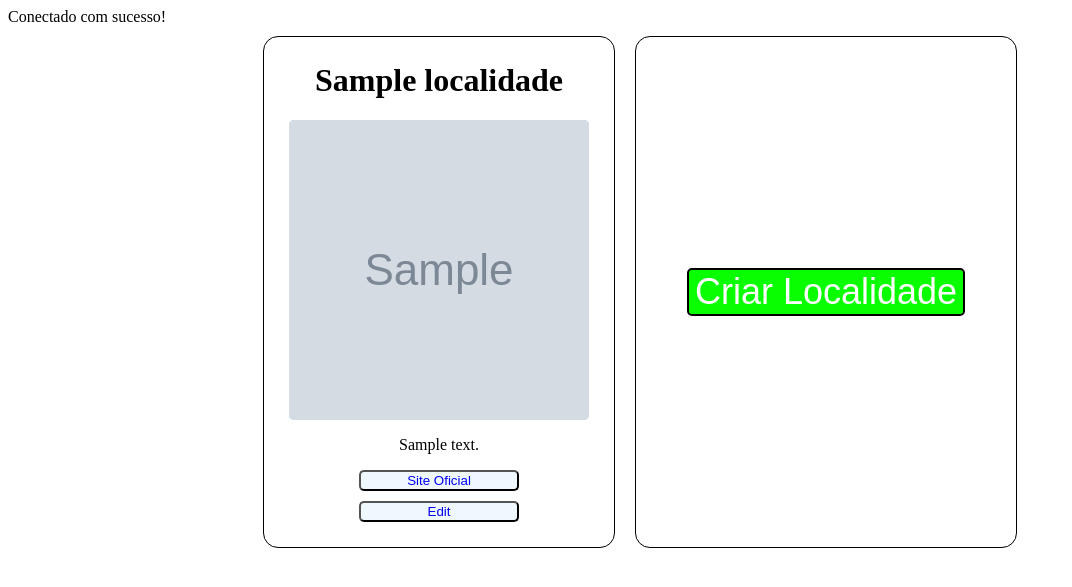
After one commit to rutszo/DBAT, a PHP site: page /localidade.php in a window 1280 px wide. The commit adds this page. Shown: the top 587 px of the page, without its empty margins (0-1072 px from the left). Run offline with PHP 8.4, Linux system fonts and the light colour scheme; tables that the repository leaves empty or names only in its code hold one stand-in row (values such as "Sample post"); grey boxes marked "Sample" are stand-in pictures.

Commit message:
big update

```diff
--- a/environment.php
+++ b/environment.php
@@ -1,8 +1,8 @@
 <?php
 
-$host = "localhost"; // Put your host server here
-$username = "root"; // Put your username here
-$password = ""; // Put your password here
-$database = "dbat"; // Put your database name here
+$host = "localhost";
+$username = "root";
+$password = "123456";
+$database = "dbat";
 
 ?>
--- a/index.php
+++ b/index.php
@@ -20,7 +20,7 @@ error_reporting(-1);
     <?php
 
     if (isset($_SESSION['loggedin'])){
-        echo "Estás logado";
+        header("./localidade.php");
         ?>
         <a href="logout.php">Sai aqui!</a>
         <?php
--- /dev/null
+++ b/localidade.php
@@ -0,0 +1,136 @@
+<?php
+include("./connect.php");
+
+function getLocalidades($conn){
+    $sql = "SELECT * FROM localidade ORDER BY id";
+    $result = mysqli_query($conn, $sql);
+
+    if (mysqli_num_rows($result) < 0){
+        return 0;
+    }
+
+    while ($row = mysqli_fetch_assoc($result)){
+        $id = $row["id"];
+        $nome = $row["nome"];
+        $desc = $row["descricao"];
+        $link = $row["linkfoto"];
+        $sof = $row["siteoficial"];
+
+        echo "<div class='localidade'>
+                <h1>$nome</h1>
+                <img src='$link'>
+                <p>$desc</p>
+                <button><a href='$sof'>Site Oficial</a></button>
+                <button><a href='elocalidade.php?id=$id'>Edit</a></button>
+            </div>";
+    }
+}
+
+?>
+
+<!DOCTYPE html>
+<html>
+<head>
+	<title>Localizations</title>
+	<style>
+.wrapper{
+            margin: 0;
+            padding: 0;
+            display: flex;
+			flex-wrap: wrap;
+			justify-content: center;
+        }
+
+        .clocalidade {
+            display: flex;
+            flex-direction: column;
+            border: 1px solid black;
+            border-radius: 15px;
+            overflow: hidden;
+            justify-content: center;
+            align-items: center;
+            width:350px;
+            padding: 15px;
+            margin: 10px;
+            height:480px;
+        }
+        .localidade {
+            display: flex;
+            flex-direction: column;
+            border: 1px solid black;
+            border-radius: 15px;
+            overflow: hidden;
+            justify-content: center;
+            align-items: center;
+            padding: 15px;
+            margin: 10px;
+        }
+        .localidade h1{
+            margin-top: 10px;
+        }
+        .clocalidade button{
+			background-color: rgb(9, 255, 0);
+			text-align: center;
+            text-decoration: none;
+			font-size: 36px;
+			color: white;
+            border-radius: 5px;
+            border: 2px black solid;
+        }
+        .clocalidade button a{
+			background-color: rgb(9, 255, 0);
+			text-align: center;
+            text-decoration: none;
+			font-size: 36px;
+			color: white;
+            border-radius: 5px;
+
+        }
+        .localidade img{
+            width: 300px;
+            height: 300px;
+            margin-left: 10px;
+            margin-right:10px;
+			background-color: lightblue;
+			text-align: center;
+			line-height: 200px;
+			font-size: 36px;
+			color: white;
+            border-radius: 5px;
+        }
+
+        .localidade button{
+            background-color: aliceblue;
+            border-radius: 5px;
+            width: 50%;
+            margin-bottom: 10px;
+        }
+
+        .localidade button a{
+            text-decoration: none;
+        }
+        .localidade:hover button {
+            display: block;
+        }
+
+        .localidade button a {
+            text-decoration: none;
+        }
+
+        .add-button {
+            text-align: center;
+            margin-bottom: 20px;
+        }
+    </style>
+</head>
+<body>
+	<div class="wrapper">
+        <?php
+            getLocalidades($connection);
+        ?>
+        <div class="clocalidade">
+            <button><a href="clocalidade.php">Criar Localidade</a></button>
+        </div>
+	</div>
+</body>
+</html>
```
Also changed, not shown: clocalidade.php (added, +42 -0 lines), elocalidade.php (added, +67 -0 lines), index.html (added, +84 -0 lines).
